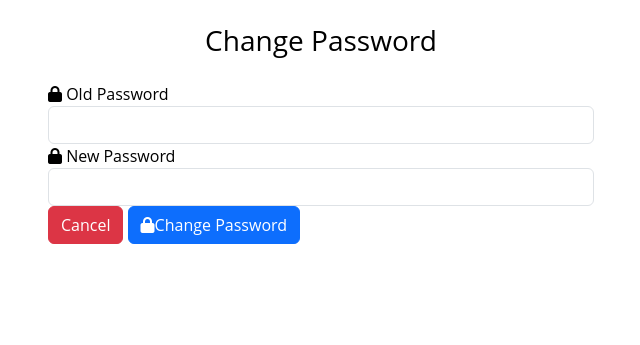
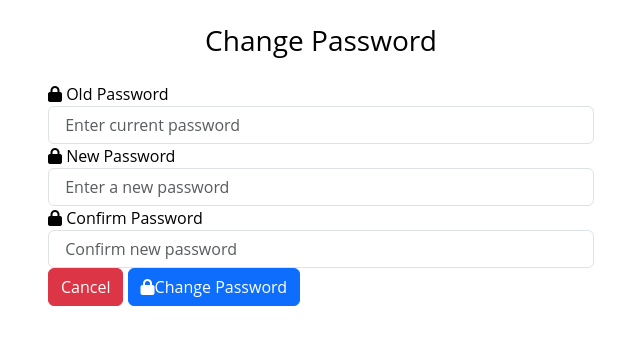
Before and after one commit to Dominic-wells/Milestone-Project-3-Middle-earth-Meals, a Flask app: page /change_password in a window 1280 px wide. Shown: the part 56-401 px from the top of the page, without its empty margins (319-959 px from the left). Run offline with Flask 2, Linux system fonts and the light colour scheme; some libraries are stand-ins or nearby versions.

Commit message:
Add accessibility

```diff
--- a/templates/change_password.html
+++ b/templates/change_password.html
@@ -1,6 +1,4 @@
-{% extends "base.html" %}
-
-{% block content %}
+{% extends "base.html" %} {% block content %}
 <div class="container">
     <h3 class="text-center my-4">Change Password</h3>
     <div class="row justify-content-center">
@@ -9,16 +7,25 @@
                 <div class="form-group">
                     <label for="old_password"><i class="fa fa-lock prefix"></i> Old Password</label>
                     <input type="password" class="form-control" id="old_password" name="old_password" minlength="5"
-                        maxlength="16" pattern="^[a-zA-Z0-9]{5,15}$" required>
+                        maxlength="16" pattern="^[a-zA-Z0-9]{5,15}$" placeholder=" Enter current password"
+                        aria-label="Enter a current password" title="Enter current password" required />
                 </div>
                 <div class="form-group">
                     <label for="new_password"><i class="fa fa-lock prefix"></i> New Password</label>
                     <input type="password" class="form-control" id="new_password" name="new_password" minlength="5"
-                        maxlength="16" pattern="^[a-zA-Z0-9]{5,15}$" required>
+                        maxlength="16" pattern="^[a-zA-Z0-9]{5,15}$" placeholder=" Enter a new password"
+                        aria-label="Enter a new password" title="Enter a new password" required />
+                </div>
+                <div class="form-group">
+                    <label for="confirm_password"><i class="fa fa-lock prefix"></i> Confirm Password</label>
+                    <input type="password" class="form-control" id="confirm_new_password" name="confirm_new_password"
+                        minlength="5" maxlength="16" pattern="^[a-zA-Z0-9]{5,15}$" placeholder=" Confirm new password"
+                        aria-label="Confirm new password" title="Confirm new password" required />
                 </div>
                 <a href="{{ url_for('profile', username=session['user']) }}" class="btn btn-danger">Cancel</a>
-                <button type="submit" class="btn btn-primary"><i class="fa fa-lock mr-2"></i>Change Password</button>
-                <!-- <a href="{{ url_for('profile', username=session['user']) }}" class="btn btn-danger">Cancel</a> -->
+                <button type="submit" class="btn btn-primary">
+                    <i class="fa fa-lock mr-2"></i>Change Password
+                </button>
             </form>
         </div>
     </div>
```
